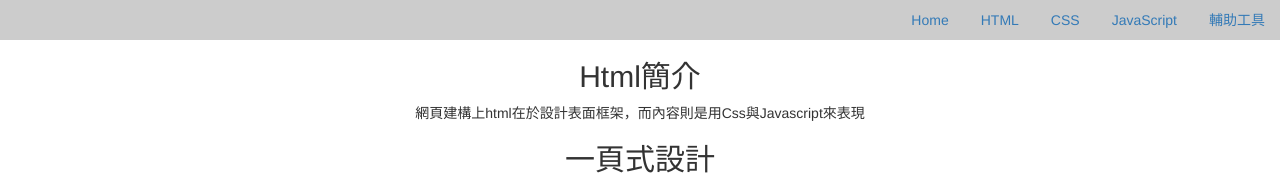
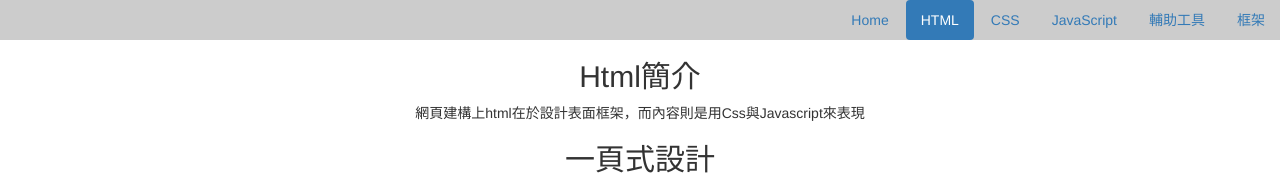
Before and after one commit to yutafu/chtml, a plain HTML site: page index.html in a window 1280 px wide. Shown: the top 175 px of the page. Drawn offline with Linux system fonts and the light colour scheme.

Commit message:
Update index.html

```diff
--- a/index.html
+++ b/index.html
@@ -26,10 +26,11 @@
 	  	<nav class="pull-right">
 	  		<ul class="nav nav-pills">
 				<li><a href="https://yutafu.github.io/Memorandum/">Home</a></li>
-				<li><a href="https://yutafu.github.io/chtml/">HTML</a></li>
+				<li   class="active"><a href="https://yutafu.github.io/chtml/">HTML</a></li>
 				<li><a href="#">CSS</a></li>
 				<li><a href="#">JavaScript</a></li>
 				<li><a href="https://yutafu.github.io/Memorandum.sup/">輔助工具</a></li>
+				<li><a href="https://yutafu.github.io/poke/">框架</a></li>
 			</ul>
 	  	</nav>
 	  </div>
```
